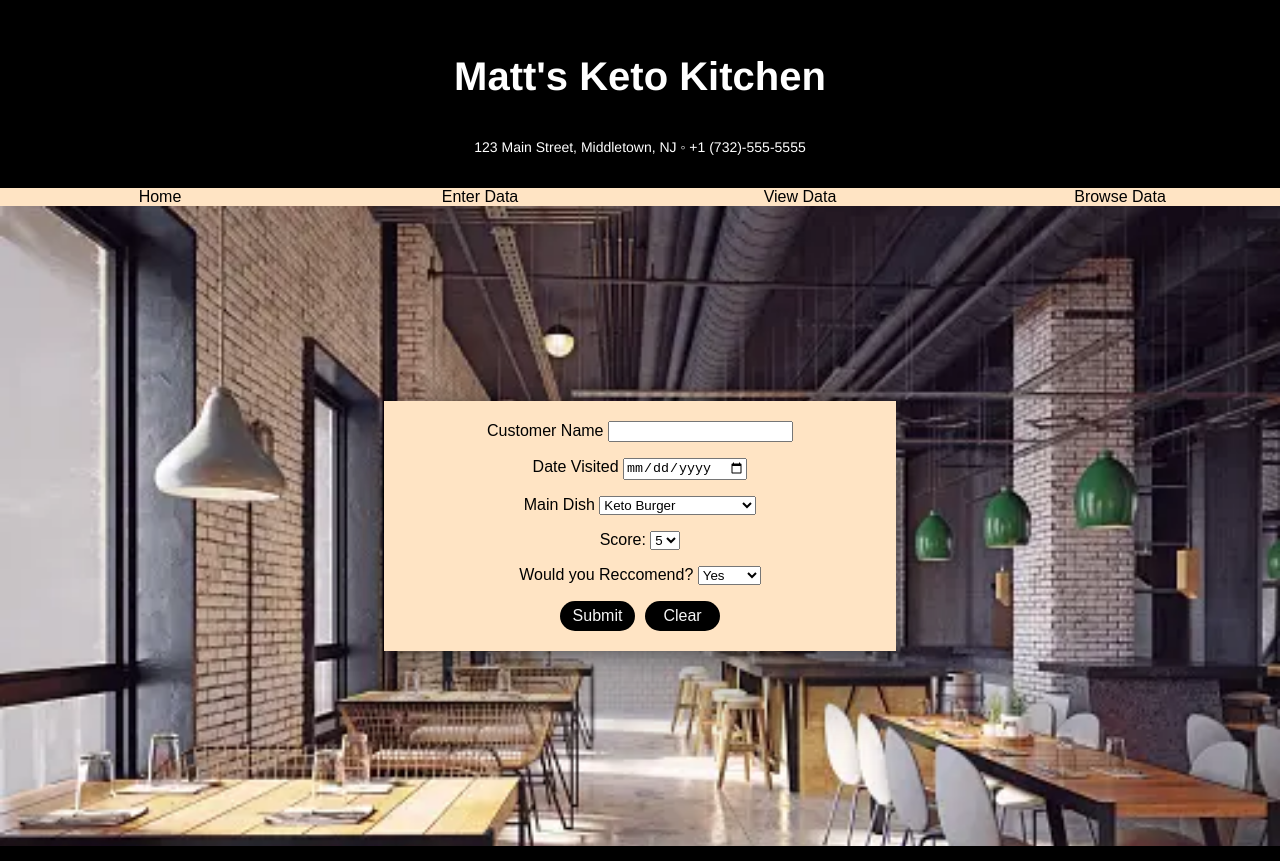
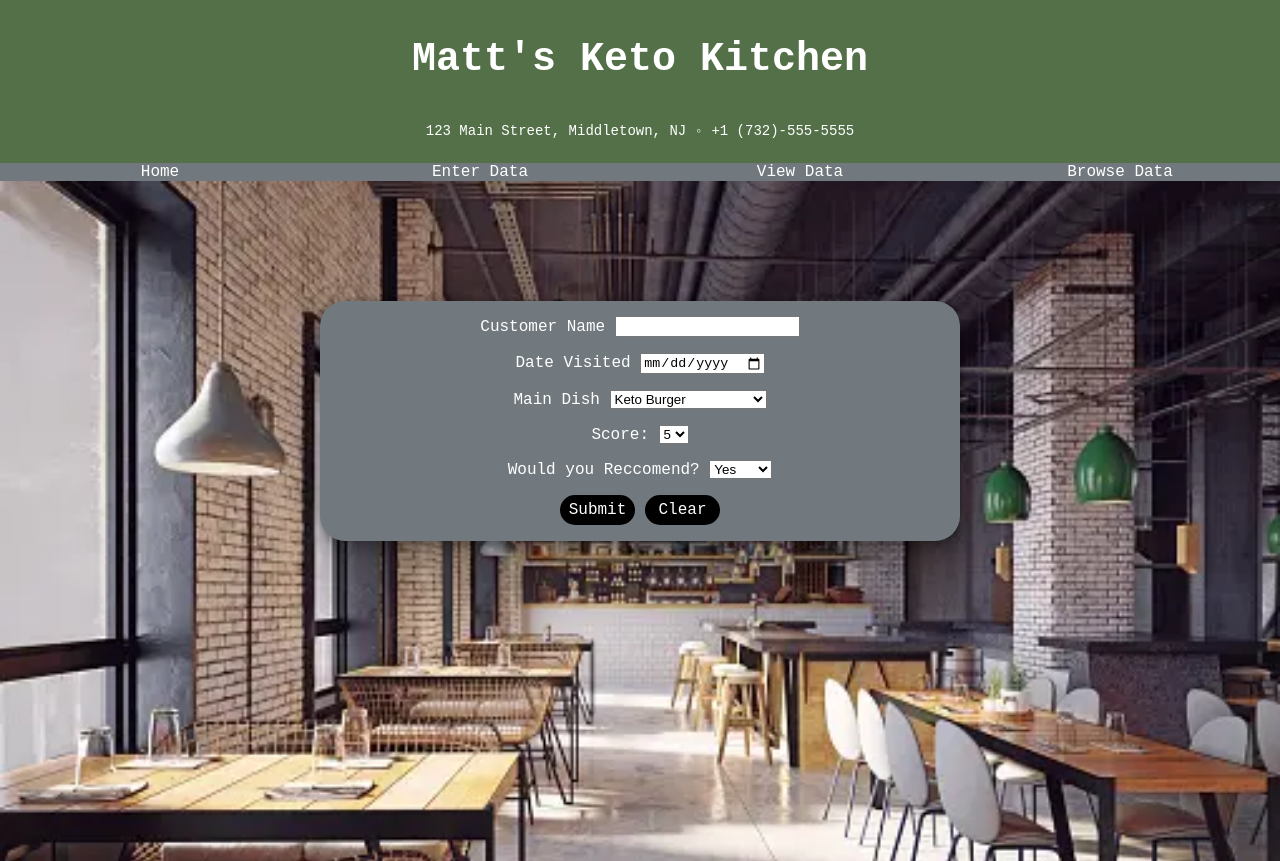
Before and after one commit to MCGruhler/Restaurant, a website: page client/write-data.html in a window 1280 px wide. Drawn offline with nearby package versions, Linux system fonts and the light colour scheme.

Commit message:
change color theme

```diff
--- a/client/css/kkstyles1.css
+++ b/client/css/kkstyles1.css
@@ -1,5 +1,6 @@
 body{
-    background-color: black;
+    background-color: rgb(83, 112, 72);
+    margin: 0;
 }
 
 .container{
@@ -9,17 +10,18 @@ body{
 }
 
 .header-container{
-    width: 100vw;
-    height: 20vh;
-    background-color: black;
+    width: 100%;
+    height: 15%;
+    background-color: rgb(83, 112, 72);
     color: white;
     padding: 10px;
+
 
     display: flex;
     flex-direction: column;
     justify-content: center;
 
-    font-family: 'Franklin Gothic Medium', 'Arial Narrow', Arial, sans-serif;
+    font-family:  "Courier New", monospace ;
 
 }
 
@@ -36,10 +38,11 @@ body{
     font-size: 14px;
 }
 
+
 .nav{
     width: 100vw;
-    background-color: bisque;
-    font-family: Arial, Helvetica, sans-serif;
+    background-color: rgb(113,121,126);
+    font-family: 'Courier New', monospace;
     text-decoration: none;
 
     display: flex;
@@ -49,7 +52,7 @@ body{
 
 .nav > a {
     text-decoration: none;
-    color: black;
+    color: white;
     width: 100%;
 
     display: flex;
@@ -57,7 +60,7 @@ body{
 }
 
 .nav > a:hover{
-    background-color: black;
+    background-color: white;
     color: white;
     font-weight: bolder;
 }
@@ -66,25 +69,32 @@ body{
     background-image: url("../images/backgroundImg-kitchen.png");
     background-repeat: no-repeat;
     background-size: cover;
-    height: 80vh;
+    height: 85vh;
     width: 100vw;
 
     display: flex;
     justify-content: center;
-    align-items: center;
+    align-items: flex-start;
 }
 
 .content{
-    background-color: bisque;
+    background-color:rgb(113, 121, 126);
     width: 50vw;
     height: 250px;
+
+    margin-top: 15vh;
+
+    border-radius: 75px;
 
     display: flex;
     flex-direction: column;
     justify-content: center;
     align-items: center;
 
-    font-family: Arial, Helvetica, sans-serif;
+    font-family: 'Courier New', monospace;
+    color: white;
+
+    box-shadow: rgba(0, 0, 0, 0.25) 0px 54px 55px, rgba(0, 0, 0, 0.12) 0px -12px 30px, rgba(0, 0, 0, 0.12) 0px 4px 6px, rgba(0, 0, 0, 0.17) 0px 12px 13px, rgba(0, 0, 0, 0.09) 0px -3px 5px;
 
 }
 
--- a/client/css/write-data.css
+++ b/client/css/write-data.css
@@ -1,9 +1,13 @@
 form{
-    background-color: bisque;
-    width: 40vw;
-    height: 250px;
+    margin-top: 15vh;
 
-    font-family: Arial, Helvetica, sans-serif;
+
+    background-color: rgb(113,121,126);
+    width: 50%;
+    height: 30vh;
+
+    border-radius: 25px;
+    font-family: "Courier New", monospace;
 
     display: flex;
     flex-direction: column;
@@ -14,8 +18,9 @@ form{
 }
 
 .form-group, .button-container{
-    font-family: Arial, Helvetica, sans-serif;
+    font-family: "Courier New", monospace;
     padding: 1vh;
+    color: white;
 
 }
 
@@ -25,9 +30,9 @@ form{
 }
 
 #submit, #clear{
-    font-family: Arial, Helvetica, sans-serif;
+    font-family: "Courier New", monospace;
     background-color: black;
-    color: whitesmoke;
+    color: white;
     border-radius: 20px;
     height: 30px;
     width: 75px;
@@ -37,6 +42,14 @@ form{
     align-items: center;
 }
 
+#submit:hover{
+    background-color: rgb(83, 112, 72);
+}
+
+#clear:hover{
+    background-color: rgb(70,130,180);
+}
+
 fieldset, legend{
     margin: 0;
     padding: 0;
```
Also changed, not shown: client/css/view-data.css (+33 -6 lines).
